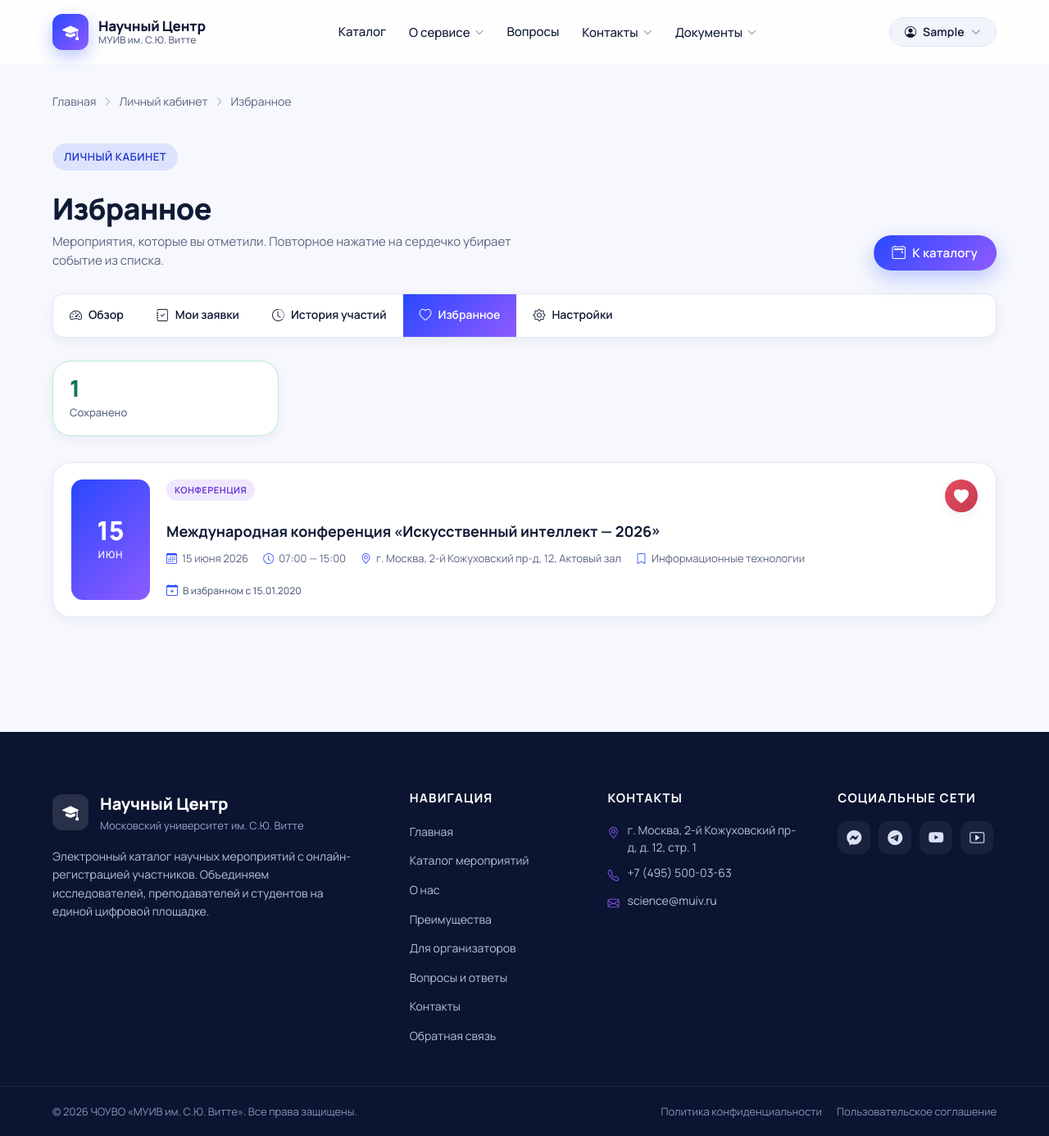
After one commit to seminar1/seminar, a Django app: page /my/favorites/ in a window 1280 px wide. The commit adds this page. Shown: the whole page at 82% size. Run offline with Django 5.2, Linux system fonts and the light colour scheme; a user stored in the database is signed in; data comes from the database, SQL or seed files in the repository; tables that the repository leaves empty hold one stand-in row (values such as "Sample post").

Commit message:
Added seminar bookmarking

```diff
--- a/catalog/urls.py
+++ b/catalog/urls.py
@@ -17,6 +17,7 @@ from catalog.views import (
     CuratorRegistrationDetailView,
     CuratorRegistrationsView,
     DashboardView,
+    EventBookmarkToggleView,
     EventDetailView,
     EventRegisterView,
     EventRegistrationCancelView,
@@ -24,6 +25,7 @@ from catalog.views import (
     FaqView,
     FeedbackView,
     LandingView,
+    MyFavoritesView,
     MyHistoryView,
     MyRegistrationsView,
     OrganizersView,
@@ -49,6 +51,11 @@ urlpatterns = [
         name='event_register',
     ),
     path(
+        'events/<uslug:slug>/bookmark/',
+        EventBookmarkToggleView.as_view(),
+        name='event_bookmark',
+    ),
+    path(
         'registrations/<int:pk>/cancel/',
         EventRegistrationCancelView.as_view(),
         name='registration_cancel',
@@ -60,6 +67,7 @@ urlpatterns = [
         name='my_registrations',
     ),
     path('my/history/', MyHistoryView.as_view(), name='my_history'),
+    path('my/favorites/', MyFavoritesView.as_view(), name='my_favorites'),
     path('about/', AboutView.as_view(), name='about'),
     path('benefits/', BenefitsView.as_view(), name='benefits'),
     path('organizers/', OrganizersView.as_view(), name='organizers'),
--- a/catalog/views.py
+++ b/catalog/views.py
@@ -9,7 +9,7 @@ from django.http import HttpResponse, HttpResponseRedirect
 from django.shortcuts import get_object_or_404, redirect, render
 from django.urls import reverse, reverse_lazy
 from django.utils import timezone
-from django.utils.http import urlencode
+from django.utils.http import urlencode, url_has_allowed_host_and_scheme
 from django.views.generic import (
     CreateView,
     DetailView,
@@ -33,6 +33,7 @@ from catalog.forms import (
 from catalog.models import (
     Direction,
     Event,
+    EventBookmark,
     EventRegistration,
     EventType,
     FeedbackMessage,
@@ -41,6 +42,20 @@ from catalog.models import (
 from users.mixins import AdminRequiredMixin, CuratorRequiredMixin
 
 
+def _safe_post_redirect_url(request, default: str) -> str:
+    """Проверяет ``next`` из POST, чтобы не допустить open redirect."""
+    next_url = request.POST.get('next') or request.GET.get('next')
+    if not next_url:
+        return default
+    if url_has_allowed_host_and_scheme(
+        next_url,
+        allowed_hosts={request.get_host()},
+        require_https=request.is_secure(),
+    ):
+        return next_url
+    return default
+
+
 class EventsView(TemplateView):
     """Страница каталога научных мероприятий.
 
@@ -82,12 +97,25 @@ class EventsView(TemplateView):
             {'value': 'name', 'label': 'По названию (А–Я)'},
         ]
 
-        context['events'] = (
+        events = (
             Event.objects
             .filter(status=Event.Status.PUBLISHED)
             .select_related('direction', 'event_type')
             .order_by('starts_at')
         )
+        context['events'] = events
+
+        user = self.request.user
+        if user.is_authenticated:
+            event_ids = list(events.values_list('pk', flat=True))
+            context['bookmarked_event_ids'] = set(
+                EventBookmark.objects.filter(
+                    user=user,
+                    event_id__in=event_ids,
+                ).values_list('event_id', flat=True)
+            )
+        else:
+            context['bookmarked_event_ids'] = set()
         return context
 
 
@@ -146,6 +174,12 @@ class EventDetailView(DetailView):
             user_registration and user_registration.is_active
         )
         context['can_register'] = event.can_user_register(user)
+        if user.is_authenticated and EventBookmark.objects.filter(
+            user=user, event=event
+        ).exists():
+            context['bookmarked_event_ids'] = {event.pk}
+        else:
+            context['bookmarked_event_ids'] = set()
         return context
 
 
@@ -534,6 +568,49 @@ class MyHistoryView(LoginRequiredMixin, ListView):
         context['event_types_breakdown'] = list(event_types[:10])
         context['current_year'] = now.year
         return context
+
+
+class MyFavoritesView(LoginRequiredMixin, ListView):
+    """Страница «Избранное» — сохранённые мероприятия пользователя."""
+
+    model = EventBookmark
+    template_name = 'catalog/my_favorites.html'
+    context_object_name = 'bookmarks'
+    paginate_by = 24
+
+    def get_queryset(self):
+        """Возвращает закладки с предзагрузкой карточек мероприятий."""
+        return (
+            EventBookmark.objects
+            .filter(user=self.request.user)
+            .select_related('event', 'event__direction', 'event__event_type')
+        )
+
+    def get_context_data(self, **kwargs):
+        """Передаёт id событий на странице — для кнопки «сердце» в списке."""
+        context = super().get_context_data(**kwargs)
+        bookmark_list = context.get('bookmarks', context.get('object_list', []))
+        context['bookmarked_event_ids'] = {b.event_id for b in bookmark_list}
+        return context
+
+
+class EventBookmarkToggleView(LoginRequiredMixin, View):
+    """Добавляет или убирает мероприятие из избранного (переключатель)."""
+
+    http_method_names = ['post']
+
+    def post(self, request, *args, **kwargs):
+        """Создаёт закладку, если её не было, иначе удаляет."""
+        slug = kwargs['slug']
+        event = get_object_or_404(Event, slug=slug)
+        bookmark, created = EventBookmark.objects.get_or_create(
+            user=request.user,
+            event=event,
+        )
+        if not created:
+            bookmark.delete()
+        default_url = reverse('catalog:event_detail', kwargs={'slug': event.slug})
+        return redirect(_safe_post_redirect_url(request, default_url))
 
 
 class FaqView(TemplateView):
--- a/static/css/events.css
+++ b/static/css/events.css
@@ -290,6 +290,70 @@
     align-items: center;
     justify-content: space-between;
     gap: 16px;
+}
+
+/* Кнопка «Избранное» в шапке карточки каталога */
+.event-item__bookmark {
+    position: absolute;
+    top: 10px;
+    right: 10px;
+    z-index: 2;
+}
+
+.event-bookmark__form {
+    margin: 0;
+}
+
+.event-bookmark__btn {
+    display: inline-flex;
+    align-items: center;
+    justify-content: center;
+    gap: 8px;
+    min-width: 40px;
+    min-height: 40px;
+    padding: 0 10px;
+    border: none;
+    border-radius: 50%;
+    background: #fff;
+    color: #c23a4d;
+    box-shadow: var(--shadow-sm);
+    cursor: pointer;
+    font-size: 18px;
+    line-height: 1;
+    transition: transform 0.2s ease, box-shadow 0.2s ease, color 0.2s ease, background 0.2s ease;
+}
+
+.event-bookmark__btn:hover {
+    box-shadow: var(--shadow-md);
+    color: #a02a3a;
+    transform: scale(1.06);
+}
+
+.event-bookmark__btn.is-active {
+    color: #fff;
+    background: linear-gradient(135deg, #e84d62, #c23a4d);
+}
+
+.event-bookmark__btn.is-active:hover {
+    color: #fff;
+    filter: brightness(1.05);
+}
+
+.event-bookmark__btn--guest {
+    text-decoration: none;
+}
+
+.event-bookmark--wide .event-bookmark__btn {
+    width: 100%;
+    min-height: 44px;
+    border-radius: var(--radius-md);
+    font-size: 15px;
+    font-weight: 600;
+}
+
+.event-bookmark--wide .event-bookmark__label {
+    font-size: 14px;
+    font-weight: 600;
 }
 
 .event-item__date {
--- a/static/css/registration.css
+++ b/static/css/registration.css
@@ -619,3 +619,31 @@ textarea.reg-form__input {
         justify-content: space-between;
     }
 }
+
+/* Страница «Избранное» (личный кабинет) */
+.my-favorites__body-top {
+    display: flex;
+    align-items: flex-start;
+    justify-content: space-between;
+    gap: 12px;
+    margin-bottom: 2px;
+}
+
+.my-favorites__bookmark {
+    flex-shrink: 0;
+}
+
+.my-favorites__saved {
+    margin: 8px 0 0;
+    font-size: 12px;
+    font-weight: 500;
+    color: var(--color-text-muted);
+    display: flex;
+    align-items: center;
+    gap: 6px;
+}
+
+.my-favorites__saved i {
+    color: var(--color-primary);
+    font-size: 14px;
+}
--- /dev/null
+++ b/templates/catalog/_event_bookmark_button.html
@@ -0,0 +1,42 @@
+{% comment %}
+    Кнопка «В избранное» для карточки мероприятия или страницы деталей.
+    Ожидает: ``event``, ``request``, ``bookmarked_event_ids`` (set id в избранном).
+    Опционально: ``variant`` — ``icon`` (только иконка) или ``wide`` (иконка + текст).
+{% endcomment %}
+{% with variant=variant|default:'icon' %}
+<div class="event-bookmark{% if variant == 'wide' %} event-bookmark--wide{% endif %}">
+    {% if user.is_authenticated %}
+        <form method="post"
+              action="{% url 'catalog:event_bookmark' event.slug %}"
+              class="event-bookmark__form">
+            {% csrf_token %}
+            <input type="hidden" name="next" value="{{ request.get_full_path }}">
+            <button type="submit"
+                    class="event-bookmark__btn{% if event.pk in bookmarked_event_ids %} is-active{% endif %}"
+                    title="{% if event.pk in bookmarked_event_ids %}Убрать из избранного{% else %}В избранное{% endif %}"
+                    aria-pressed="{% if event.pk in bookmarked_event_ids %}true{% else %}false{% endif %}"
+                    aria-label="{% if event.pk in bookmarked_event_ids %}Убрать из избранного{% else %}Добавить в избранное{% endif %}">
+                <i class="bi {% if event.pk in bookmarked_event_ids %}bi-heart-fill{% else %}bi-heart{% endif %}" aria-hidden="true"></i>
+                {% if variant == 'wide' %}
+                    <span class="event-bookmark__label">
+                        {% if event.pk in bookmarked_event_ids %}
+                            В избранном
+                        {% else %}
+                            В избранное
+                        {% endif %}
+                    </span>
+                {% endif %}
+            </button>
+        </form>
+    {% else %}
+        <a href="{% url 'users:login' %}?next={{ request.get_full_path|urlencode }}"
+           class="event-bookmark__btn event-bookmark__btn--guest"
+           title="Войдите, чтобы добавить в избранное">
+            <i class="bi bi-heart" aria-hidden="true"></i>
+            {% if variant == 'wide' %}
+                <span class="event-bookmark__label">В избранное</span>
+            {% endif %}
+        </a>
+    {% endif %}
+</div>
+{% endwith %}
--- a/templates/catalog/cabinet/_tabs.html
+++ b/templates/catalog/cabinet/_tabs.html
@@ -1,7 +1,7 @@
 {% comment %}
     Навигация по разделам личного кабинета пользователя.
     Ожидает переменную ``active_tab`` со значением:
-    'dashboard', 'registrations', 'history' или 'settings'.
+    'dashboard', 'registrations', 'history', 'favorites' или 'settings'.
 {% endcomment %}
 <nav class="admin-tabs" aria-label="Разделы личного кабинета">
     <a href="{% url 'catalog:dashboard' %}"
@@ -19,6 +19,11 @@
         <i class="bi bi-clock-history"></i>
         История участий
     </a>
+    <a href="{% url 'catalog:my_favorites' %}"
+       class="admin-tabs__link {% if active_tab == 'favorites' %}is-active{% endif %}">
+        <i class="bi bi-heart"></i>
+        Избранное
+    </a>
     <a href="{% url 'users:settings' %}"
        class="admin-tabs__link {% if active_tab == 'settings' %}is-active{% endif %}">
         <i class="bi bi-gear"></i>
--- a/templates/catalog/event_detail.html
+++ b/templates/catalog/event_detail.html
@@ -111,6 +111,9 @@
                 </div>
 
                 <div class="event-card-side__actions">
+                    <div class="event-card-side__bookmark">
+                        {% include 'catalog/_event_bookmark_button.html' with event=event variant='wide' %}
+                    </div>
                     {% if has_active_registration %}
                         <div class="event-card-side__status event-card-side__status--{{ user_registration.status }}">
                             <i class="bi bi-check2-circle"></i>
--- a/templates/catalog/events.html
+++ b/templates/catalog/events.html
@@ -114,6 +114,9 @@
                 data-format="{{ event.event_format }}"
                 data-haystack="{{ event.title|lower }} {{ event.short_description|lower }} {{ event.description|lower }} {{ event.location|lower }}">
                 <div class="event-item__media">
+                    <div class="event-item__bookmark">
+                        {% include 'catalog/_event_bookmark_button.html' with event=event %}
+                    </div>
                     <div class="event-item__date">
                         <span class="event-item__day">{{ event.date_day }}</span>
                         <span class="event-item__month">{{ event.date_month_short }}</span>
--- /dev/null
+++ b/templates/catalog/my_favorites.html
@@ -0,0 +1,119 @@
+{% extends 'base.html' %}
+{% load static %}
+
+{% block title %}Избранное — Личный кабинет{% endblock %}
+
+{% block meta_description %}Сохранённые мероприятия электронного каталога: быстрый доступ к событиям, которые вы отметили.{% endblock %}
+
+{% block extra_css %}
+    <link rel="stylesheet" href="{% static 'css/admin.css' %}">
+    <link rel="stylesheet" href="{% static 'css/registration.css' %}">
+    <link rel="stylesheet" href="{% static 'css/events.css' %}">
+{% endblock %}
+
+{% block content %}
+<section class="admin-page my-reg my-favorites">
+    <div class="container">
+        <nav class="breadcrumbs" aria-label="Навигационная цепочка">
+            <a href="{% url 'catalog:landing' %}">Главная</a>
+            <i class="bi bi-chevron-right"></i>
+            <a href="{% url 'catalog:dashboard' %}">Личный кабинет</a>
+            <i class="bi bi-chevron-right"></i>
+            <span>Избранное</span>
+        </nav>
+
+        <header class="my-reg__header">
+            <div>
+                <span class="section__eyebrow">Личный кабинет</span>
+                <h1 class="my-reg__title">Избранное</h1>
+                <p class="my-reg__lead">
+                    Мероприятия, которые вы отметили. Повторное нажатие на
+                    сердечко убирает событие из списка.
+                </p>
+            </div>
+            <a href="{% url 'catalog:events' %}" class="btn btn--primary btn--icon">
+                <i class="bi bi-calendar2-event"></i>
+                К каталогу
+            </a>
+        </header>
+
+        {% include 'catalog/cabinet/_tabs.html' with active_tab='favorites' %}
+
+        {% if bookmarks %}
+            <div class="my-reg__stats" style="margin-top:0;">
+                <div class="my-reg__stat my-reg__stat--confirmed">
+                    <span class="my-reg__stat-value">{% if is_paginated %}{{ page_obj.paginator.count }}{% else %}{{ bookmarks|length }}{% endif %}</span>
+                    <span class="my-reg__stat-label">Сохранено</span>
+                </div>
+            </div>
+
+            <div class="my-reg__list">
+                {% for b in bookmarks %}
+                <article class="reg-item reg-item--favorites my-favorites__item">
+                    <div class="reg-item__date">
+                        <span class="reg-item__day">{{ b.event.date_day }}</span>
+                        <span class="reg-item__month">{{ b.event.date_month_short }}</span>
+                    </div>
+                    <div class="reg-item__body">
+                        <div class="my-favorites__body-top">
+                            <div class="reg-item__tags">
+                                <span class="reg-item__type">{{ b.event.event_type.title }}</span>
+                            </div>
+                            <div class="my-favorites__bookmark">
+                                {% include 'catalog/_event_bookmark_button.html' with event=b.event variant='icon' %}
+                            </div>
+                        </div>
+                        <h3 class="reg-item__title">
+                            <a href="{% url 'catalog:event_detail' b.event.slug %}">{{ b.event.title }}</a>
+                        </h3>
+                        <ul class="reg-item__meta">
+                            <li><i class="bi bi-calendar3"></i> {{ b.event.date_full }}</li>
+                            <li><i class="bi bi-clock"></i> {{ b.event.time_range }}</li>
+                            {% if b.event.location %}
+                            <li><i class="bi bi-geo-alt"></i> {{ b.event.location }}</li>
+                            {% endif %}
+                            <li><i class="bi bi-bookmark"></i> {{ b.event.direction.title }}</li>
+                        </ul>
+                        <p class="my-favorites__saved">
+                            <i class="bi bi-calendar-plus"></i>
+                            В избранном с {{ b.created_at|date:"d.m.Y" }}
+                        </p>
+                    </div>
+                </article>
+                {% endfor %}
+            </div>
+
+            {% if is_paginated %}
+            <nav class="my-reg__pagination" aria-label="Страницы избранного">
+                {% if page_obj.has_previous %}
+                    <a href="?page={{ page_obj.previous_page_number }}" class="my-reg__page-link">
+                        <i class="bi bi-chevron-left"></i> Назад
+                    </a>
+                {% endif %}
+                <span class="my-reg__page-current">
+                    {{ page_obj.number }} из {{ page_obj.paginator.num_pages }}
+                </span>
+                {% if page_obj.has_next %}
+                    <a href="?page={{ page_obj.next_page_number }}" class="my-reg__page-link">
+                        Далее <i class="bi bi-chevron-right"></i>
+                    </a>
+                {% endif %}
+            </nav>
+            {% endif %}
+        {% else %}
+            <div class="my-reg__empty">
+                <i class="bi bi-heart"></i>
+                <h3>Избранное пусто</h3>
+                <p>
+                    Добавьте мероприятия в избранное в каталоге или на странице
+                    события.
+                </p>
+                <a href="{% url 'catalog:events' %}" class="btn btn--primary">
+                    <i class="bi bi-calendar2-event"></i>
+                    Перейти в каталог
+                </a>
+            </div>
+        {% endif %}
+    </div>
+</section>
+{% endblock %}
```
Also changed, not shown: catalog/models.py (+31 -0 lines), static/css/event_detail.css (+9 -0 lines).
